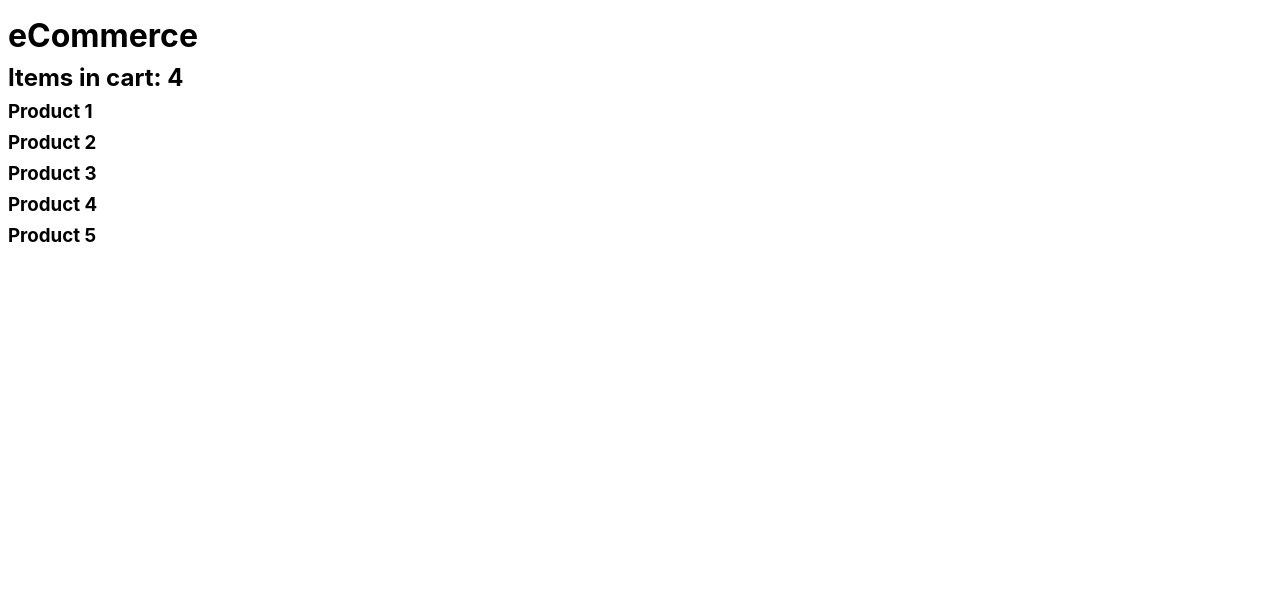
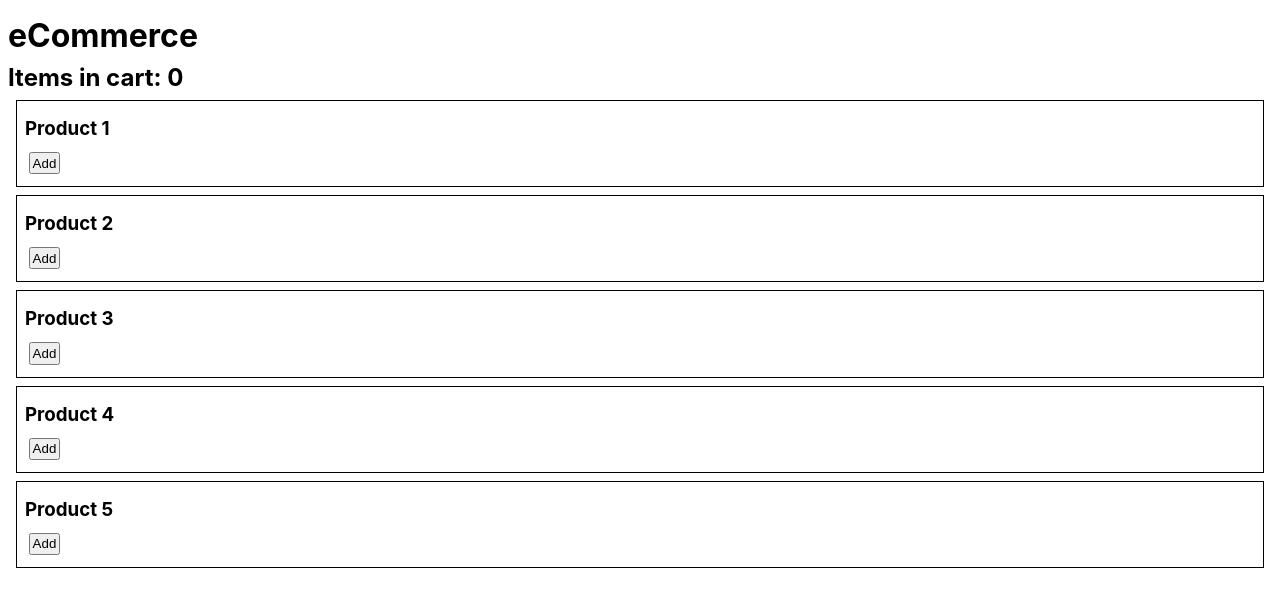
Before and after one commit to aamirmabs/neog-react-useContext, a React (Create React App) app: page / in a window 1280 px wide. Shown: the top 606 px of the page. Built offline with nearby package versions, Linux system fonts and the light colour scheme.

Commit message:
ex09 consume setItem in ProductListing

```diff
--- a/src/App.css
+++ b/src/App.css
@@ -2,3 +2,9 @@
   padding: 0.5rem;
   text-align: inherit;
 }
+
+.product {
+  padding: 0.5rem;
+  margin: 0.5rem;
+  border: 1px solid black;
+}
--- a/src/App.js
+++ b/src/App.js
@@ -3,16 +3,20 @@ import "./App.css";
 import { useCart } from "./contexts";
 
 export function ProductListing() {
-  return [1, 2, 3, 4, 5].map((item) => <h3 key={item}>Product {item}</h3>);
+  const { setItemsInCart } = useCart();
+
+  return [1, 2, 3, 4, 5].map((item) => (
+    <div className="product" key={item}>
+      <h3>Product {item}</h3>
+      <button onClick={() => setItemsInCart((items) => items + 1)}>Add</button>
+    </div>
+  ));
 }
 
 export function Cart() {
-  const value = useCart();
-  // receives the object { cartItems: 4 }
-  const { cartItems } = value;
-  // destructuring to remove the value out of object
+  const { itemsInCart } = useCart();
 
-  return <h2>Items in cart: {cartItems} </h2>;
+  return <h2>Items in cart: {itemsInCart} </h2>;
 }
 
 export default function App() {
--- a/src/contexts.js
+++ b/src/contexts.js
@@ -1,19 +1,24 @@
-import React, { useContext } from "react";
+import React, { useContext, useState } from "react";
 
 const CartContext = React.createContext(null);
 export { CartContext };
 
 // Instead of using <CartContext.Provider> with a value prop, we can define it here and export a component that will accept { children } and render them.
 
-const value = {
-  cartItems: 4,
-  cartLogger: () => {
-    console.log("Carting");
-  },
-};
+// const value = {
+//   cartItems: 4,
+//   cartLogger: () => {
+//     console.log("Carting");
+//   },
+// };
 
 export function CartProvider({ children }) {
-  return <CartContext.Provider value={value}>{children}</CartContext.Provider>;
+  const [itemsInCart, setItemsInCart] = useState(0);
+  return (
+    <CartContext.Provider value={{ itemsInCart, setItemsInCart }}>
+      {children}
+    </CartContext.Provider>
+  );
 }
 
 export function useCart() {
```
